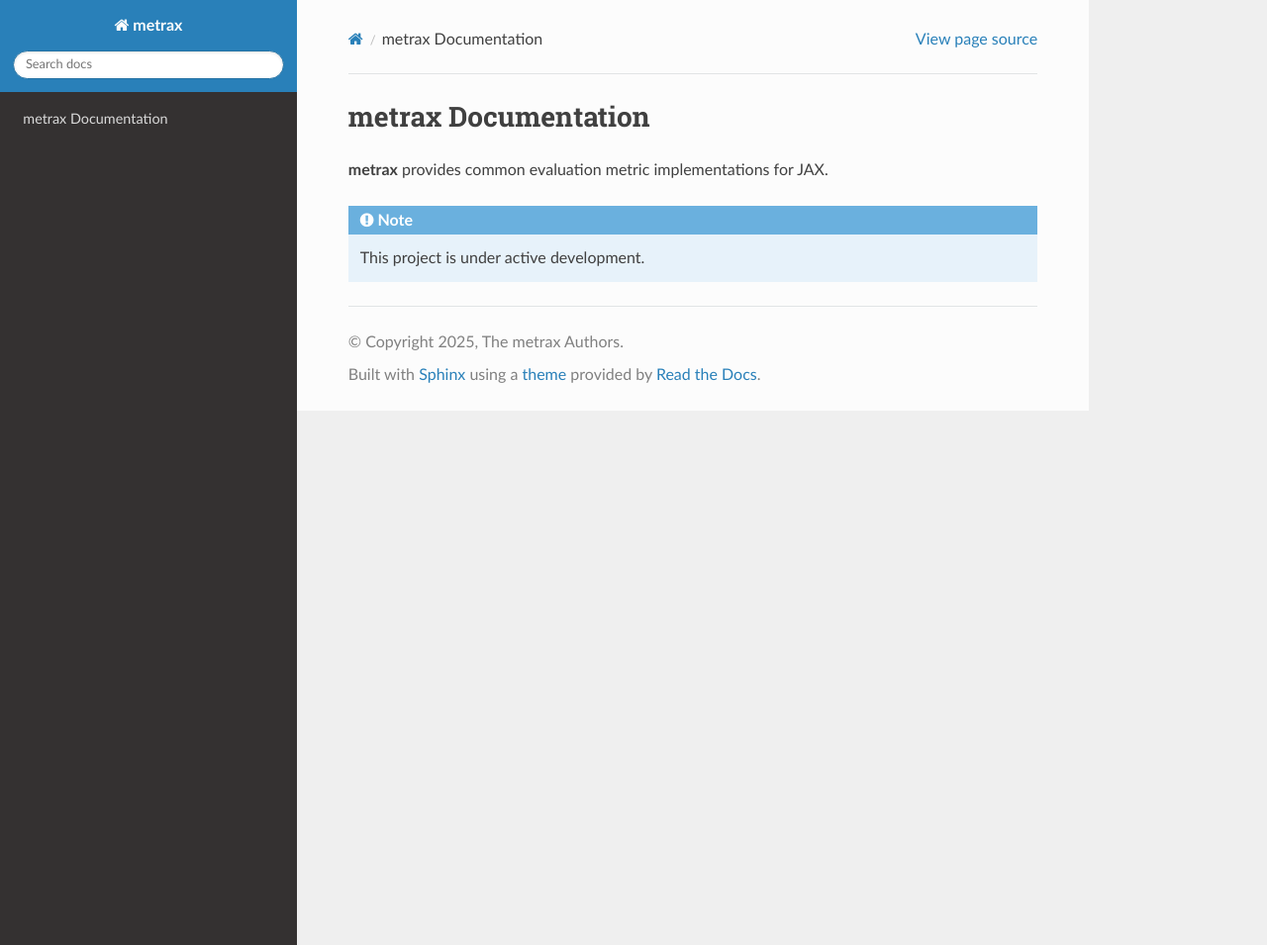
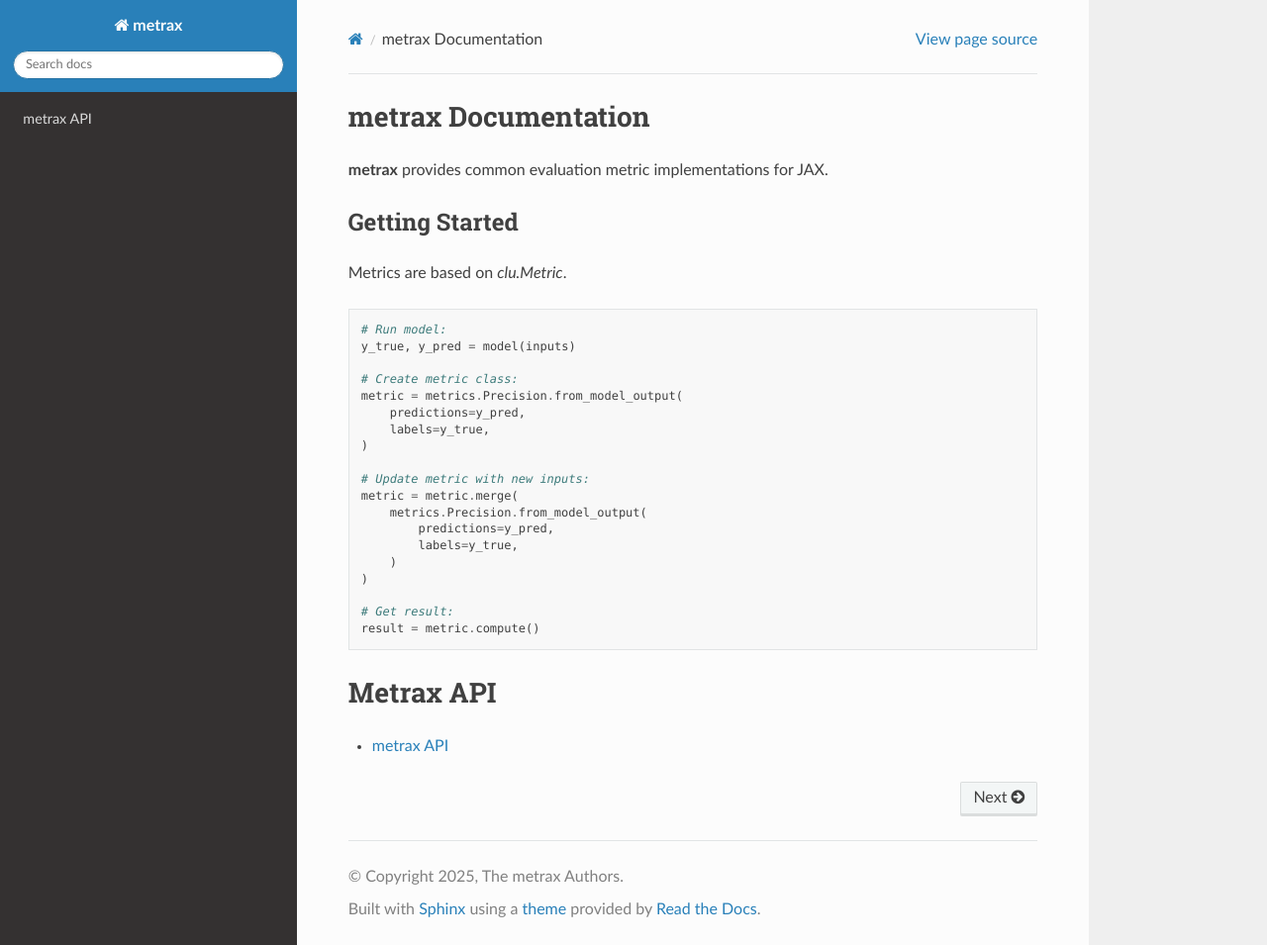
Before and after one commit to nikolasavic3/metrax, a Sphinx documentation site: the page built from docs/index.rst, in a window 1280 px wide and 955 px high. Shown: the whole window at 99% size. Built offline with Sphinx 7.4.7 and the Read the Docs theme 3.1.0, drawn with Linux system fonts in a browser that asks for light colours.

```diff
--- a/docs/conf.py
+++ b/docs/conf.py
@@ -15,6 +15,12 @@
 """Configuration file for the Sphinx documentation builder."""
 
 import sphinx_rtd_theme
+import os
+import sys
+
+# Import local version of metrax.
+sys.path.insert(0, os.path.abspath('../src'))
+print('DEBUG: PATH', sys.path)
 
 # -- Project information
 
@@ -22,8 +28,8 @@ project = 'metrax'
 copyright = '2025, The metrax Authors'
 author = 'The metrax Authors'
 
-release = '0.0.2'
-version = '0.0.2'
+release = ''
+version = ''
 
 
 # -- General configuration
@@ -34,6 +40,8 @@ extensions = [
     'sphinx.ext.intersphinx',
     'sphinx.ext.napoleon',
     'sphinx_rtd_theme',
+    'sphinx.ext.autodoc',
+    'sphinx.ext.autosummary',
 ]
 
 intersphinx_mapping = {
@@ -50,3 +58,15 @@ html_theme = 'sphinx_rtd_theme'
 
 # -- Options for EPUB output
 epub_show_urls = 'footnote'
+
+
+# -- Extension configuration
+
+autodoc_member_order = 'bysource'
+
+autodoc_default_options = {
+    'members': None,
+    'undoc-members': True,
+    'show-inheritance': True,
+    'special-members': '__call__, __init__',
+}
--- a/docs/index.rst
+++ b/docs/index.rst
@@ -3,6 +3,38 @@ metrax Documentation
 
 **metrax** provides common evaluation metric implementations for JAX.
 
-.. note::
+Getting Started
+---------------
 
-   This project is under active development.
+Metrics are based on `clu.Metric`.
+
+.. code-block::
+
+    # Run model:
+    y_true, y_pred = model(inputs)
+
+    # Create metric class:
+    metric = metrics.Precision.from_model_output(
+        predictions=y_pred,
+        labels=y_true,
+    )
+
+    # Update metric with new inputs:
+    metric = metric.merge(
+        metrics.Precision.from_model_output(
+            predictions=y_pred,
+            labels=y_true,
+        )
+    )
+
+    # Get result:
+    result = metric.compute()
+
+
+Metrax API
+==========
+
+.. toctree::
+   :maxdepth: 2
+
+   metrax API <metrax>
--- /dev/null
+++ b/docs/metrax.rst
@@ -0,0 +1,4 @@
+metrax
+======
+
+.. automodule:: metrax
--- a/docs/requirements.txt
+++ b/docs/requirements.txt
@@ -1 +1,3 @@
 sphinx-rtd-theme==1.3.0rc1
+clu==0.0.12
+scikit-learn==1.6.1
```
Also changed, not shown: README.md (+1 -0 lines).
